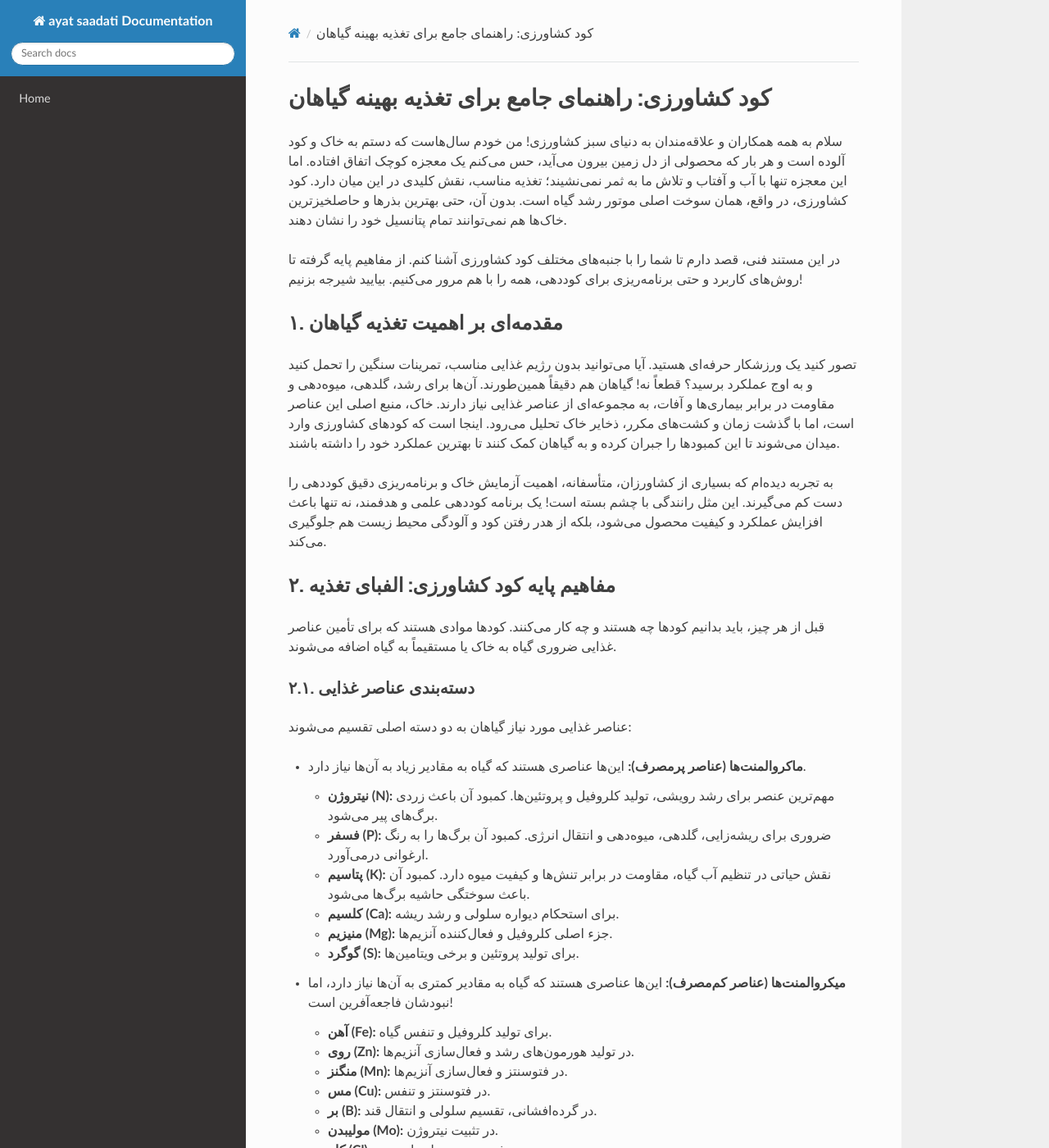
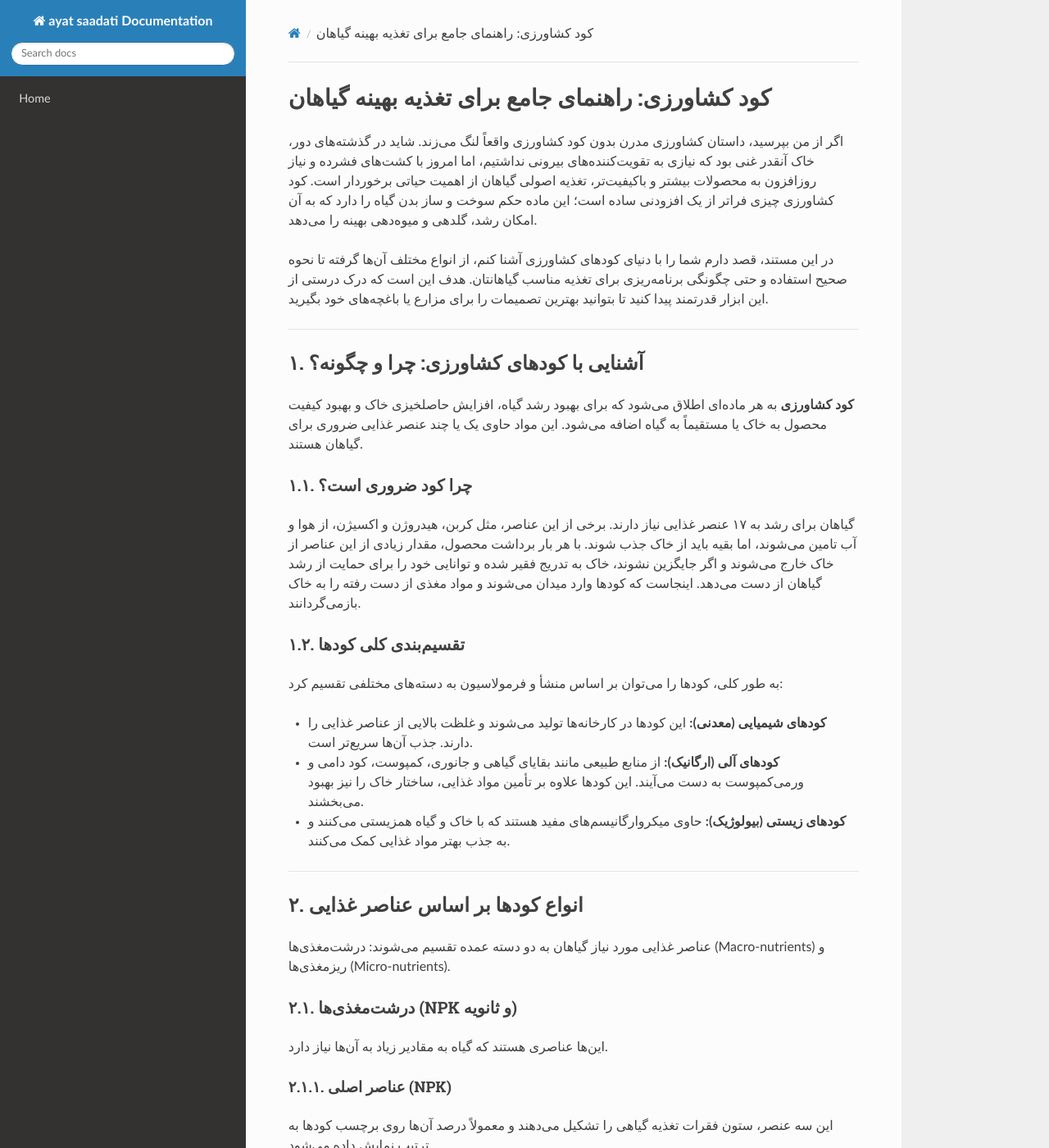
Before and after one commit to sahandsahabi553-prog/terraform-google-semantic-docs, an MkDocs documentation site: the page built from docs/کود-کشاورزی.md, in a window 1280 px wide and 1400 px high. Shown: the whole window at 82% size. Built offline with MkDocs 1.6.1, drawn with Linux system fonts in a browser that asks for light colours; nearby versions of some CDN libraries; some of the changed text lies outside the part shown.

Commit message:
Doc: کود کشاورزی

````diff
--- a/docs/کود-کشاورزی.md
+++ b/docs/کود-کشاورزی.md
@@ -1,122 +1,147 @@
 # کود کشاورزی: راهنمای جامع برای تغذیه بهینه گیاهان
 
-سلام به همه همکاران و علاقه‌مندان به دنیای سبز کشاورزی!
-من خودم سال‌هاست که دستم به خاک و کود آلوده است و هر بار که محصولی از دل زمین بیرون می‌آید، حس می‌کنم یک معجزه کوچک اتفاق افتاده. اما این معجزه تنها با آب و آفتاب و تلاش ما به ثمر نمی‌نشیند؛ تغذیه مناسب، نقش کلیدی در این میان دارد. کود کشاورزی، در واقع، همان سوخت اصلی موتور رشد گیاه است. بدون آن، حتی بهترین بذرها و حاصلخیزترین خاک‌ها هم نمی‌توانند تمام پتانسیل خود را نشان دهند.
+اگر از من بپرسید، داستان کشاورزی مدرن بدون کود کشاورزی واقعاً لنگ می‌زند. شاید در گذشته‌های دور، خاک آنقدر غنی بود که نیازی به تقویت‌کننده‌های بیرونی نداشتیم، اما امروز با کشت‌های فشرده و نیاز روزافزون به محصولات بیشتر و باکیفیت‌تر، تغذیه اصولی گیاهان از اهمیت حیاتی برخوردار است. کود کشاورزی چیزی فراتر از یک افزودنی ساده است؛ این ماده حکم سوخت و ساز بدن گیاه را دارد که به آن امکان رشد، گلدهی و میوه‌دهی بهینه را می‌دهد.
 
-در این مستند فنی، قصد دارم تا شما را با جنبه‌های مختلف کود کشاورزی آشنا کنم. از مفاهیم پایه گرفته تا روش‌های کاربرد و حتی برنامه‌ریزی برای کوددهی، همه را با هم مرور می‌کنیم. بیایید شیرجه بزنیم!
+در این مستند، قصد دارم شما را با دنیای کودهای کشاورزی آشنا کنم، از انواع مختلف آن‌ها گرفته تا نحوه صحیح استفاده و حتی چگونگی برنامه‌ریزی برای تغذیه مناسب گیاهانتان. هدف این است که درک درستی از این ابزار قدرتمند پیدا کنید تا بتوانید بهترین تصمیمات را برای مزارع یا باغچه‌های خود بگیرید.
 
-## ۱. مقدمه‌ای بر اهمیت تغذیه گیاهان
+---
 
-تصور کنید یک ورزشکار حرفه‌ای هستید. آیا می‌توانید بدون رژیم غذایی مناسب، تمرینات سنگین را تحمل کنید و به اوج عملکرد برسید؟ قطعاً نه! گیاهان هم دقیقاً همین‌طورند. آن‌ها برای رشد، گلدهی، میوه‌دهی و مقاومت در برابر بیماری‌ها و آفات، به مجموعه‌ای از عناصر غذایی نیاز دارند. خاک، منبع اصلی این عناصر است، اما با گذشت زمان و کشت‌های مکرر، ذخایر خاک تحلیل می‌رود. اینجا است که کودهای کشاورزی وارد میدان می‌شوند تا این کمبودها را جبران کرده و به گیاهان کمک کنند تا بهترین عملکرد خود را داشته باشند.
+## ۱. آشنایی با کودهای کشاورزی: چرا و چگونه؟
 
-به تجربه دیده‌ام که بسیاری از کشاورزان، متأسفانه، اهمیت آزمایش خاک و برنامه‌ریزی دقیق کوددهی را دست کم می‌گیرند. این مثل رانندگی با چشم بسته است! یک برنامه کوددهی علمی و هدفمند، نه تنها باعث افزایش عملکرد و کیفیت محصول می‌شود، بلکه از هدر رفتن کود و آلودگی محیط زیست هم جلوگیری می‌کند.
+**کود کشاورزی** به هر ماده‌ای اطلاق می‌شود که برای بهبود رشد گیاه، افزایش حاصلخیزی خاک و بهبود کیفیت محصول به خاک یا مستقیماً به گیاه اضافه می‌شود. این مواد حاوی یک یا چند عنصر غذایی ضروری برای گیاهان هستند.
 
-## ۲. مفاهیم پایه کود کشاورزی: الفبای تغذیه
+### ۱.۱. چرا کود ضروری است؟
+گیاهان برای رشد به ۱۷ عنصر غذایی نیاز دارند. برخی از این عناصر، مثل کربن، هیدروژن و اکسیژن، از هوا و آب تامین می‌شوند، اما بقیه باید از خاک جذب شوند. با هر بار برداشت محصول، مقدار زیادی از این عناصر از خاک خارج می‌شوند و اگر جایگزین نشوند، خاک به تدریج فقیر شده و توانایی خود را برای حمایت از رشد گیاهان از دست می‌دهد. اینجاست که کودها وارد میدان می‌شوند و مواد مغذی از دست رفته را به خاک بازمی‌گردانند.
 
-قبل از هر چیز، باید بدانیم کودها چه هستند و چه کار می‌کنند. کودها موادی هستند که برای تأمین عناصر غذایی ضروری گیاه به خاک یا مستقیماً به گیاه اضافه می‌شوند.
+### ۱.۲. تقسیم‌بندی کلی کودها
+به طور کلی، کودها را می‌توان بر اساس منشأ و فرمولاسیون به دسته‌های مختلفی تقسیم کرد:
 
-### ۲.۱. دسته‌بندی عناصر غذایی
+*   **کودهای شیمیایی (معدنی):** این کودها در کارخانه‌ها تولید می‌شوند و غلظت بالایی از عناصر غذایی را دارند. جذب آن‌ها سریع‌تر است.
+*   **کودهای آلی (ارگانیک):** از منابع طبیعی مانند بقایای گیاهی و جانوری، کمپوست، کود دامی و ورمی‌کمپوست به دست می‌آیند. این کودها علاوه بر تأمین مواد غذایی، ساختار خاک را نیز بهبود می‌بخشند.
+*   **کودهای زیستی (بیولوژیک):** حاوی میکروارگانیسم‌های مفید هستند که با خاک و گیاه همزیستی می‌کنند و به جذب بهتر مواد غذایی کمک می‌کنند.
 
-عناصر غذایی مورد نیاز گیاهان به دو دسته اصلی تقسیم می‌شوند:
+---
 
-*   **ماکروالمنت‌ها (عناصر پرمصرف):** این‌ها عناصری هستند که گیاه به مقادیر زیاد به آن‌ها نیاز دارد.
-    *   **نیتروژن (N):** مهم‌ترین عنصر برای رشد رویشی، تولید کلروفیل و پروتئین‌ها. کمبود آن باعث زردی برگ‌های پیر می‌شود.
-    *   **فسفر (P):** ضروری برای ریشه‌زایی، گلدهی، میوه‌دهی و انتقال انرژی. کمبود آن برگ‌ها را به رنگ ارغوانی درمی‌آورد.
-    *   **پتاسیم (K):** نقش حیاتی در تنظیم آب گیاه، مقاومت در برابر تنش‌ها و کیفیت میوه دارد. کمبود آن باعث سوختگی حاشیه برگ‌ها می‌شود.
-    *   **کلسیم (Ca):** برای استحکام دیواره سلولی و رشد ریشه.
-    *   **منیزیم (Mg):** جزء اصلی کلروفیل و فعال‌کننده آنزیم‌ها.
-    *   **گوگرد (S):** برای تولید پروتئین و برخی ویتامین‌ها.
+## ۲. انواع کودها بر اساس عناصر غذایی
 
-*   **میکروالمنت‌ها (عناصر کم‌مصرف):** این‌ها عناصری هستند که گیاه به مقادیر کمتری به آن‌ها نیاز دارد، اما نبودشان فاجعه‌آفرین است!
-    *   **آهن (Fe):** برای تولید کلروفیل و تنفس گیاه.
-    *   **روی (Zn):** در تولید هورمون‌های رشد و فعال‌سازی آنزیم‌ها.
-    *   **منگنز (Mn):** در فتوسنتز و فعال‌سازی آنزیم‌ها.
-    *   **مس (Cu):** در فتوسنتز و تنفس.
-    *   **بر (B):** در گرده‌افشانی، تقسیم سلولی و انتقال قند.
-    *   **مولیبدن (Mo):** در تثبیت نیتروژن.
-    *   **کلر (Cl):** در فتوسنتز و تنظیم اسمزی.
+عناصر غذایی مورد نیاز گیاهان به دو دسته عمده تقسیم می‌شوند: درشت‌مغذی‌ها (Macro-nutrients) و ریزمغذی‌ها (Micro-nutrients).
 
-### ۲.۲. انواع کودها بر اساس منشاء
+### ۲.۱. درشت‌مغذی‌ها (NPK و ثانویه)
 
-کودها بر اساس منشاء و ترکیبشان انواع مختلفی دارند که هر کدام مزایا و معایب خود را دارند:
+این‌ها عناصری هستند که گیاه به مقادیر زیاد به آن‌ها نیاز دارد.
 
-1.  **کودهای شیمیایی (معدنی/سنتتیک):**
-    *   **تعریف:** کودهایی که در کارخانه‌ها و از مواد معدنی تولید می‌شوند.
-    *   **مثال:** اوره (46% N)، سوپرفسفات تریپل (46% P2O5)، سولفات پتاسیم (50% K2O)، کودهای کامل NPK (مثل 20-20-20).
-    *   **مزایا:** غلظت بالا، فرمولاسیون دقیق، اثرگذاری سریع و قابل پیش‌بینی.
-    *   **معایب:** استفاده بی‌رویه می‌تواند باعث شوری خاک، آلودگی آب‌های زیرزمینی و تخریب ساختار خاک شود.
+#### ۲.۱.۱. عناصر اصلی (NPK)
+این سه عنصر، ستون فقرات تغذیه گیاهی را تشکیل می‌دهند و معمولاً درصد آن‌ها روی برچسب کودها به ترتیب نمایش داده می‌شود.
 
-2.  **کودهای آلی (طبیعی):**
-    *   **تعریف:** کودهایی که از بقایای گیاهی، حیوانی یا میکروبی حاصل می‌شوند.
-    *   **مثال:** کمپوست، کود حیوانی (گاوی، مرغی)، ورمی‌کمپوست، هیومیک اسید، کودهای سبز.
-    *   **مزایا:** بهبود ساختار خاک، افزایش ظرفیت نگهداری آب، فراهم کردن غذای آرام و پایدار برای گیاه، تقویت فعالیت میکروبی خاک.
-    *   **معایب:** غلظت کمتر عناصر غذایی، اثرگذاری کندتر، حمل و نقل دشوارتر (در مورد کودهای حجیم).
+*   **نیتروژن (N):**
+    *   **نقش:** مسئول اصلی رشد رویشی گیاه، تولید کلروفیل و پروتئین‌ها. برگ‌های سبز تیره نشان‌دهنده نیتروژن کافی هستند.
+    *   **علائم کمبود:** زردی برگ‌های پیرتر (کلروز)، توقف رشد.
+    *   **منابع رایج:** اوره، نیترات آمونیوم، سولفات آمونیوم.
 
-3.  **کودهای زیستی (بیولوژیک):**
-    *   **تعریف:** حاوی میکروارگانیسم‌های مفیدی هستند که به بهبود حاصلخیزی خاک و تغذیه گیاه کمک می‌کنند.
-    *   **مثال:** باکتری‌های تثبیت‌کننده نیتروژن (مانند ریزوبیوم)، قارچ‌های میکوریزی، باکتری‌های حل‌کننده فسفات.
-    *   **مزایا:** روشی پایدار و دوستدار محیط زیست، کاهش نیاز به کودهای شیمیایی، افزایش مقاومت گیاه در برابر تنش‌ها.
-    *   **معایب:** حساسیت به شرایط محیطی و نگهداری، اثرگذاری ممکن است کند باشد.
+*   **فسفر (P):**
+    *   **نقش:** حیاتی برای توسعه ریشه، گلدهی، میوه‌دهی و انتقال انرژی در گیاه.
+    *   **علائم کمبود:** برگ‌های ارغوانی یا تیره، رشد کند، کاهش گلدهی.
+    *   **منابع رایج:** سوپرفسفات‌ها، مونوآمونیوم فسفات (MAP)، دی‌آمونیوم فسفات (DAP).
 
-## ۳. انتخاب و "نصب" کود مناسب: کلید موفقیت
+*   **پتاسیم (K):**
+    *   **نقش:** بهبود مقاومت گیاه در برابر بیماری‌ها و آفات، تنظیم آب در گیاه، افزایش کیفیت میوه (طعم، رنگ و اندازه).
+    *   **علائم کمبود:** سوختگی حاشیه برگ‌های پیرتر، ضعف ساقه.
+    *   **منابع رایج:** سولفات پتاسیم، کلرید پتاسیم.
 
-من ترجیح می‌دهم به جای "نصب"، از عبارت "آماده‌سازی و برنامه‌ریزی" استفاده کنم، چرا که کود را که مثل یک نرم‌افزار نصب نمی‌کنیم! اما در چارچوب یک مستند فنی، می‌توانیم این مرحله را به عنوان پیکربندی و راه‌اندازی سیستم تغذیه گیاه در نظر بگیریم. این مرحله حیاتی‌ترین گام است و اگر درست انجام نشود، تمام زحمات بعدی بی‌نتیجه خواهد ماند.
+#### ۲.۱.۲. عناصر ثانویه
+این عناصر نیز به مقادیر نسبتاً زیاد مورد نیاز هستند.
 
-### ۳.۱. گام اول و غیرقابل انکار: آزمایش خاک
+*   **کلسیم (Ca):** استحکام دیواره سلولی، رشد ریشه.
+*   **منیزیم (Mg):** جزء اصلی کلروفیل، فتوسنتز.
+*   **گوگرد (S):** تشکیل پروتئین‌ها و ویتامین‌ها.
 
-اینجا است که پای علم به میان می‌آید. بدون آزمایش خاک، هر گونه کوددهی، حدس و گمان است. من همیشه به کشاورزان می‌گویم: "آزمایش خاک، نقشه راه شماست."
+### ۲.۲. ریزمغذی‌ها (Micro-nutrients)
 
-*   **چرا؟** آزمایش خاک به شما می‌گوید:
-    *   pH خاک چقدر است (اسیدی، خنثی، قلیایی).
-    *   چه عناصری در خاک کمبود دارند و کدام عناصر زیاد هستند.
-    *   میزان مواد آلی خاک چقدر است.
-    *   شوری خاک در چه وضعیتی قرار دارد.
-*   **نحوه "نصب" (انجام آزمایش):**
-    1.  **نمونه‌برداری:** از نقاط مختلف مزرعه (به صورت زیگزاگ) و از عمق‌های مختلف (معمولاً ۰-۳۰ سانتی‌متر و ۳۰-۶۰ سانتی‌متر) خاک را بردارید.
-    2.  **ترکیب و ارسال:** نمونه‌ها را خوب مخلوط کرده، یک نمونه مرکب تهیه کنید و به آزمایشگاه معتبر ارسال کنید.
-    3.  **تفسیر نتایج:** با کمک یک کارشناس کشاورزی، نتایج را تفسیر کنید تا نیازهای واقعی خاک و گیاه مشخص شود.
+این عناصر به مقادیر کمتری مورد نیاز هستند، اما کمبود آن‌ها می‌تواند مشکلات جدی در رشد گیاه ایجاد کند.
 
-### ۳.۲. نیازهای گیاه: هر محصول، داستان خودش را دارد
+*   **آهن (Fe):** تشکیل کلروفیل، تنفس گیاه.
+*   **روی (Zn):** سنتز هورمون‌های رشد.
+*   **منگنز (Mn):** فتوسنتز و تنفس.
+*   **بور (B):** تقسیم سلولی، گرده‌افشانی.
+*   **مس (Cu):** آنزیم‌های گیاهی، فتوسنتز.
+*   **مولیبدن (Mo):** تثبیت نیتروژن.
+*   **کلر (Cl):** فتوسنتز، تعادل اسمزی.
 
-پس از آزمایش خاک، باید به نیازهای خاص محصولی که می‌کارید توجه کنید. یک گیاه گوجه‌فرنگی با یک درخت سیب یا یک مزرعه گندم، نیازهای کاملاً متفاوتی دارد.
+---
 
-*   **مثال:**
-    *   گیاهان برگ‌سبز (مثل کاهو، سبزیجات) به نیتروژن بیشتری نیاز دارند.
-    *   گیاهان ریشه‌ای (مثل سیب‌زمینی، هویج) به فسفر و پتاسیم بیشتری نیاز دارند.
-    *   گیاهان میوه‌ده (مثل گوجه‌فرنگی، خیار) در مراحل گلدهی و میوه‌دهی به پتاسیم و کلسیم بیشتری احتیاج دارند.
+## ۳. نصب و راه‌اندازی (روش‌های کاربرد کود)
 
-### ۳.۳. انتخاب نوع کود و آماده‌سازی (پیکربندی)
+منظور از "نصب و راه‌اندازی" در اینجا، شیوه‌های صحیح و کارآمد برای رساندن کود به گیاه است. انتخاب روش مناسب بستگی به نوع کود، نوع محصول و شرایط محیطی دارد.
 
-بر اساس نتایج آزمایش خاک و نیازهای گیاه، نوع کود (شیمیایی، آلی، زیستی یا ترکیبی) و فرمولاسیون آن را انتخاب می‌کنید.
+### ۳.۱. روش‌های کاربرد خاکی
+این روش‌ها رایج‌ترین شیوه‌ها برای رساندن کود به ریشه گیاه هستند.
 
-*   **کودهای گرانوله:** معمولاً به صورت مستقیم در خاک پاشیده می‌شوند.
-*   **کودهای پودری/کریستالی:** باید در آب حل شوند و سپس مورد استفاده قرار گیرند (محلول‌پاشی یا کودآبیاری).
-*   **کودهای مایع:** آماده مصرف هستند و معمولاً برای محلول‌پاشی یا کودآبیاری استفاده می‌شوند.
+*   **پخش سطحی (Broadcast Application):** کود به طور یکنواخت روی سطح خاک پخش می‌شود و سپس با شخم زدن یا دیسک زدن با خاک مخلوط می‌گردد.
+    *   **مزایا:** سادگی، مناسب برای زمین‌های وسیع.
+    *   **معایب:** احتمال از دست رفتن کود (آبشویی، فرسایش)، عدم تمرکز کود در منطقه ریشه.
 
-**مثال آماده‌سازی یک کود محلول:**
+*   **نواری (Band Application):** کود در نوارهایی در کنار ردیف‌های کشت یا در عمق مشخصی از خاک قرار داده می‌شود.
+    *   **مزایا:** کارایی بالاتر، کاهش اتلاف کود، تمرکز کود در ناحیه ریشه.
+    *   **معایب:** نیاز به تجهیزات خاص.
 
-```
-// مراحل آماده‌سازی محلول کود
-تابع آماده‌سازی_محلول_کود(نوع_کود، مقدار_کود_در_لیتر، حجم_آب_مورد_نیاز) {
-  اگر نوع_کود == "پودری" یا نوع_کود == "کریستالی" {
-    // ابتدا مقدار کمی آب برای حل کردن اولیه کود
-    متغیر آب_اولیه = حجم_آب_مورد_نیاز * 0.1; // 10% از حجم کل
-    متغیر محلول_غلیظ = مخلوط_کردن(کود, آب_اولیه);
+*   **عمق‌دهی (Side-dressing / Top-dressing):** کود پس از کاشت و در مراحل رشد گیاه به صورت نواری در کنار ردیف‌ها یا به صورت تپه‌ای در اطراف پایه گیاه قرار می‌گیرد.
+    *   **مزایا:** تغذیه گیاه در مراحل حساس رشد.
 
-    // سپس اضافه کردن بقیه آب تا رسیدن به حجم نهایی
-    متغیر محلول_نهایی = اضافه_کردن_آب_به(محلول_غلیظ, حجم_آب_مورد_نیاز - آب_اولیه);
+### ۳.۲. کودآبیاری (Fertigation)
+در این روش، کودهای محلول در آب، همراه با آب آبیاری به گیاه داده می‌شوند. این روش به ویژه در سیستم‌های آبیاری قطره‌ای و بارانی بسیار موثر است.
 
-    اطمینان_حاصل_کنید(کود_کاملاً_حل_شده_باشد());
-    بازگشت محلول_نهایی;
-  } در_غیر_این_صورت_اگر نوع_کود == "مایع" {
-    // کود مایع را مستقیماً با آب رقیق کنید
-    متغیر محلول_نهایی = مخلوط_کردن(کود, حجم_آب_مورد_نیاز);
-    بازگشت محلول_نهایی;
-  } در_غیر_این_صورت {
-    پرتاب_خطا("نوع کود نامعتبر است.");
-  }
-}
+*   **مزایا:**
+    *   کارایی بسیار بالا در مصرف کود و آب.
+    *   توزیع یکنواخت کود در منطقه ریشه.
+    *   امکان تنظیم دقیق دوز کود بر اساس نیاز گیاه در مراحل مختلف رشد.
+    *   کاهش آسیب به ریشه‌ها.
+*   **معایب:**
+    *   نیاز به سیستم آبیاری پیشرفته و کالیبراسیون دقیق.
+    *   احتمال گرفتگی نازل‌ها در صورت عدم فیلتراسیون مناسب.
 
-// مثال استفاده:
-متغیر محلول_کود_۲۰_۲۰_۲۰ = آماده‌سازی_محلول_کود("پودری", "2 گرم", "1 لیتر");
-چاپ("محلول کود ۲۰-۲۰-۲۰ آماده محلول‌پاشی
+### ۳.۳. محلول‌پاشی برگی (Foliar Application)
+کودهای محلول در آب، مستقیماً روی برگ‌های گیاه پاشیده می‌شوند و از طریق روزنه‌های برگ جذب می‌گردند.
+
+*   **مزایا:**
+    *   جذب سریع و تأثیر فوری، به ویژه برای رفع کمبودهای حاد ریزمغذی‌ها.
+    *   کارایی بالا در مصرف کود (کاهش اتلاف).
+*   **معایب:**
+    *   جذب محدود (برگ‌ها نمی‌توانند مقادیر زیادی از درشت‌مغذی‌ها را جذب کنند).
+    *   احتمال سوختگی برگ‌ها در صورت غلظت بالای کود یا زمان نامناسب پاشش.
+    *   نیاز به سمپاش مناسب.
+
+### ۳.۴. بذرآغشته‌سازی (Seed Treatment)
+برخی از بذرها قبل از کاشت با محلولی از کودهای ریزمغذی یا قارچ‌کش‌ها پوشانده می‌شوند تا گیاهچه در مراحل اولیه رشد تقویت شود.
+
+---
+
+## ۴. نحوه استفاده و برنامه‌ریزی تغذیه گیاهان
+
+استفاده از کود بدون برنامه و دانش کافی، نه تنها مفید نیست، بلکه می‌تواند آسیب‌زا باشد. اینجا چند گام کلیدی برای استفاده موثر از کود را شرح می‌دهم.
+
+### ۴.۱. آزمایش خاک: اولین و مهمترین گام!
+همیشه به کشاورزان و باغداران می‌گویم: "آزمایش خاک، مثل معاینه پزشک قبل از تجویز دارو است." بدون این کار، شما در تاریکی حرکت می‌کنید. آزمایش خاک به شما می‌گوید:
+
+*   **pH خاک:** اسیدی، خنثی یا قلیایی بودن خاک که بر جذب عناصر غذایی تأثیر مستقیم دارد.
+*   **مقادیر موجود عناصر غذایی:** چه عناصری کمبود دارند، چه عناصری در حد کافی هستند و کدام‌ها بیش از حد.
+*   **بافت خاک:** میزان رس، شن و سیلت که بر ظرفیت نگهداری آب و مواد غذایی تأثیر می‌گذارد.
+
+با نتایج آزمایش خاک و دانستن نیازهای محصول مورد نظر، می‌توانید یک برنامه کودی دقیق و اقتصادی تهیه کنید.
+
+### ۴.۲. تفسیر برچسب کودها
+برچسب کودها اطلاعات حیاتی را در اختیار شما قرار می‌دهد. مهمترین بخش، نسبت NPK است که به صورت سه عدد (مثلاً ۲۰-۲۰-۲۰) نمایش داده می‌شود.
+
+*   **۲۰-۲۰-۲۰:** یعنی ۲۰% نیتروژن، ۲۰% فسفر و ۲۰% پتاسیم.
+*   **۱۲-۱۲-۳۶:** یعنی ۱۲% نیتروژن، ۱۲% فسفر و ۳۶% پتاسیم (کود با پتاسیم بالا).
+
+همچنین، برچسب ممکن است حاوی اطلاعاتی درباره ریزمغذی‌ها، شکل عناصر (مثلاً نیترات، سولفات)، حلالیت در آب و دستورالعمل‌های مصرف باشد.
+
+### ۴.۳. زمان‌بندی و مقدار مصرف (دوز)
+این دو فاکتور به شدت مهم هستند.
+
+*   **زمان‌بندی:**
+    *   **قبل از کاشت:** کودهای پایه و اصلاح‌کننده‌های خاک.
+    *   **در مراحل اولیه رشد:** کودهای حاوی نیتروژن برای رشد رویشی.
+    *   **مرحله گلدهی و میوه‌دهی:** کودهای حاوی فسفر و پتاسیم بالا.
+    *   **کودهای تقویتی (Starter Fertilizers):** برای کمک به استقرار گیاهچه.
+    *   **کودهای پس از برداشت:** برای بازیابی ذخایر خاک.
````
